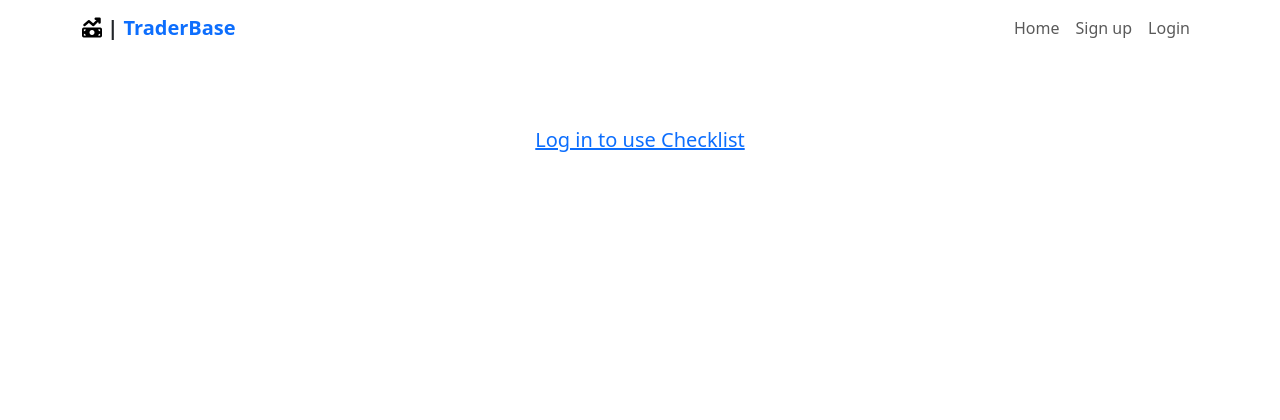
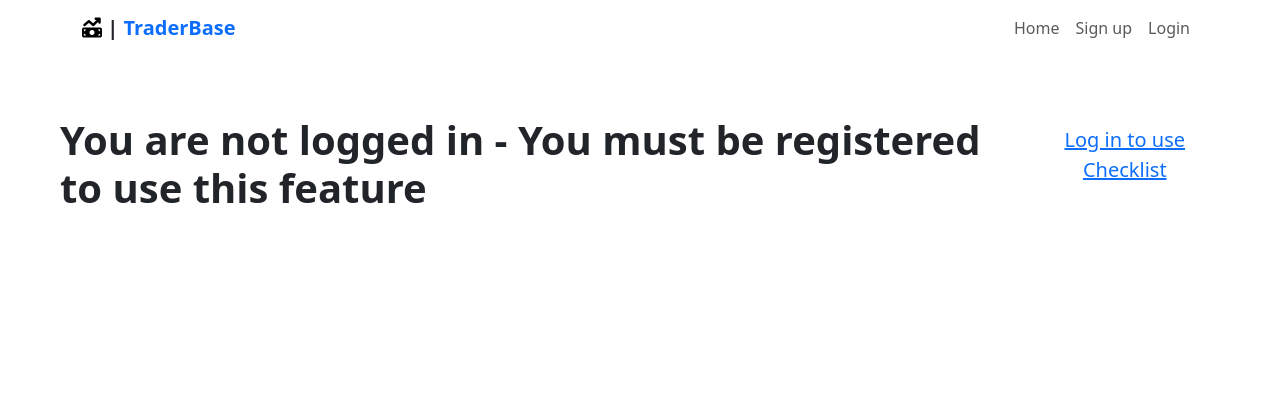
Before and after one commit to BreakellrZ/trader_base, a Django app: template checklist/templates/delete.html in a window 1280 px wide. Shown: the top 420 px of the page. Run offline with Django 4.2, Linux system fonts and the light colour scheme; the template is opened without the code that fills it, so the values that code supplies are empty; parts of the project's set-up code (start-up, migrations or seed data) failed here and were passed over; some libraries are stand-ins or nearby versions.

Commit message:
Clear message to users that are not logged in, to login to use update/or delete functionality for checklist

```diff
--- a/checklist/templates/delete.html
+++ b/checklist/templates/delete.html
@@ -27,8 +27,10 @@
     </div>
     {% else %}
     <div class="d-flex justify-content-center">
+        <h1>You are not logged in - You must be registered to use this feature</h1>
       <a href="{% url 'account_login' %}"
-        class="btn text-primary justify-content-center btn-lg align-items-center text-center"> <u>Log in to use
+        class="btn text-primary justify-content-center btn-lg align-items-center text-center">
+         <u>Log in to use
           Checklist </u></a>
     </div>
     {% endif %}
--- a/checklist/templates/update_list.html
+++ b/checklist/templates/update_list.html
@@ -27,8 +27,10 @@
     </div>
     {% else %}
     <div class="d-flex justify-content-center">
+        <h3 class="my-2">You are not logged in - You must be registered to use this feature</h3>
       <a href="{% url 'account_login' %}"
-        class="btn text-primary justify-content-center btn-lg align-items-center text-center"> <u>Log in to use
+        class="btn text-primary justify-content-center btn-lg align-items-center text-center">
+        <u>Log in to use
           Checklist </u></a>
     </div>
     {% endif %}
```
